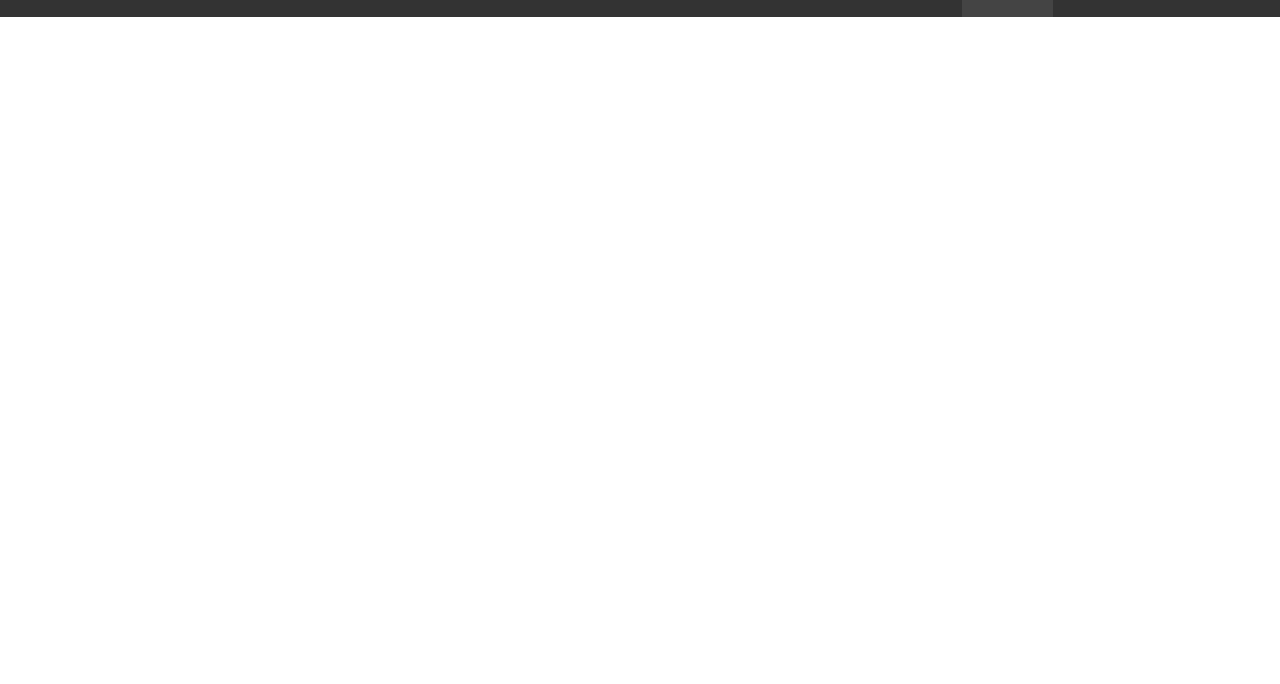
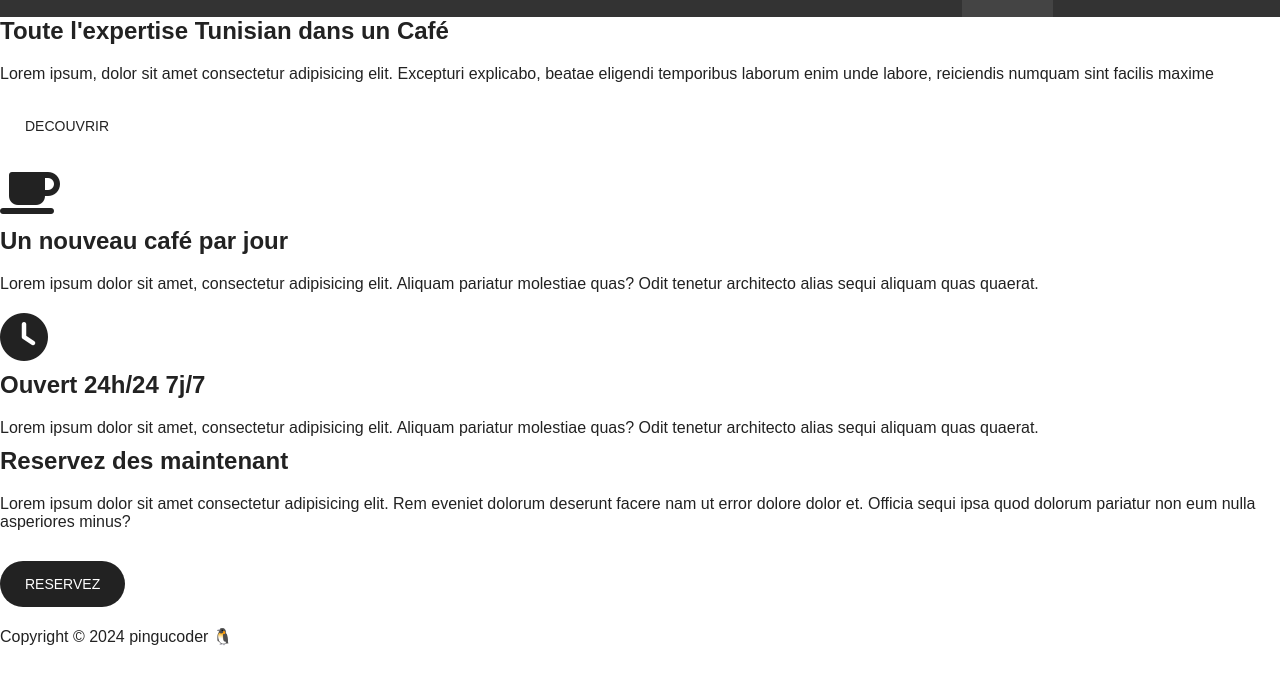
Before and after one commit to Abbes001/Projet-caf-, a plain HTML site: page index.html in a window 1280 px wide. Shown: the part 50-734 px from the top of the page. Drawn offline with Linux system fonts and the light colour scheme.

Commit message:
mise en place de page where

```diff
--- a/index.html
+++ b/index.html
@@ -22,6 +22,56 @@
       </nav>
     </header>
     <!-- Fin du header -->
+    <section class="vp">
+      <div class="vp-content">
+        <h1>Toute l'expertise Tunisian dans un Café</h1>
+        <div class="separator"></div>
+        <p>
+          Lorem ipsum, dolor sit amet consectetur adipisicing elit. Excepturi
+          explicabo, beatae eligendi temporibus laborum enim unde labore,
+          reiciendis numquam sint facilis maxime
+        </p>
+        <a class="btn btn-primary my-10" href="./where.html">DECOUVRIR</a>
+      </div>
+    </section>
+    <!-- end of section one  -->
+    <section class="features">
+      <div class="container">
+        <div class="feature">
+          <i class="fa-solid fa-mug-saucer fa-3x my-10"></i>
+          <h2>Un nouveau café par jour</h2>
+          <p>
+            Lorem ipsum dolor sit amet, consectetur adipisicing elit. Aliquam
+            pariatur molestiae quas? Odit tenetur architecto alias sequi aliquam
+            quas quaerat.
+          </p>
+        </div>
+        <div class="feature">
+          <i class="fa-solid fa-clock fa-3x my-10"></i>
+          <h2>Ouvert 24h/24 7j/7</h2>
+          <p>
+            Lorem ipsum dolor sit amet, consectetur adipisicing elit. Aliquam
+            pariatur molestiae quas? Odit tenetur architecto alias sequi aliquam
+            quas quaerat.
+          </p>
+        </div>
+      </div>
+    </section>
+    <!-- end of section 2 -->
+    <div class="person"></div>
+    <section class="reservation">
 
+      <div class="container">
+        <h2>Reservez des maintenant</h2>
+        <p>
+          Lorem ipsum dolor sit amet consectetur adipisicing elit. Rem eveniet
+          dolorum deserunt facere nam ut error dolore dolor et. Officia sequi
+          ipsa quod dolorum pariatur non eum nulla asperiores minus?
+        </p>
+        <a class="btn btn-dark my-20" href="./contact.html">RESERVEZ</a>
+      </div>
+    </section>
+    <!-- end of section 3 -->
+    <footer><p>Copyright &copy; 2024 pingucoder 🐧</p></footer>
   </body>
 </html>
```
Also changed, not shown: where.html (+39 -0 lines).
